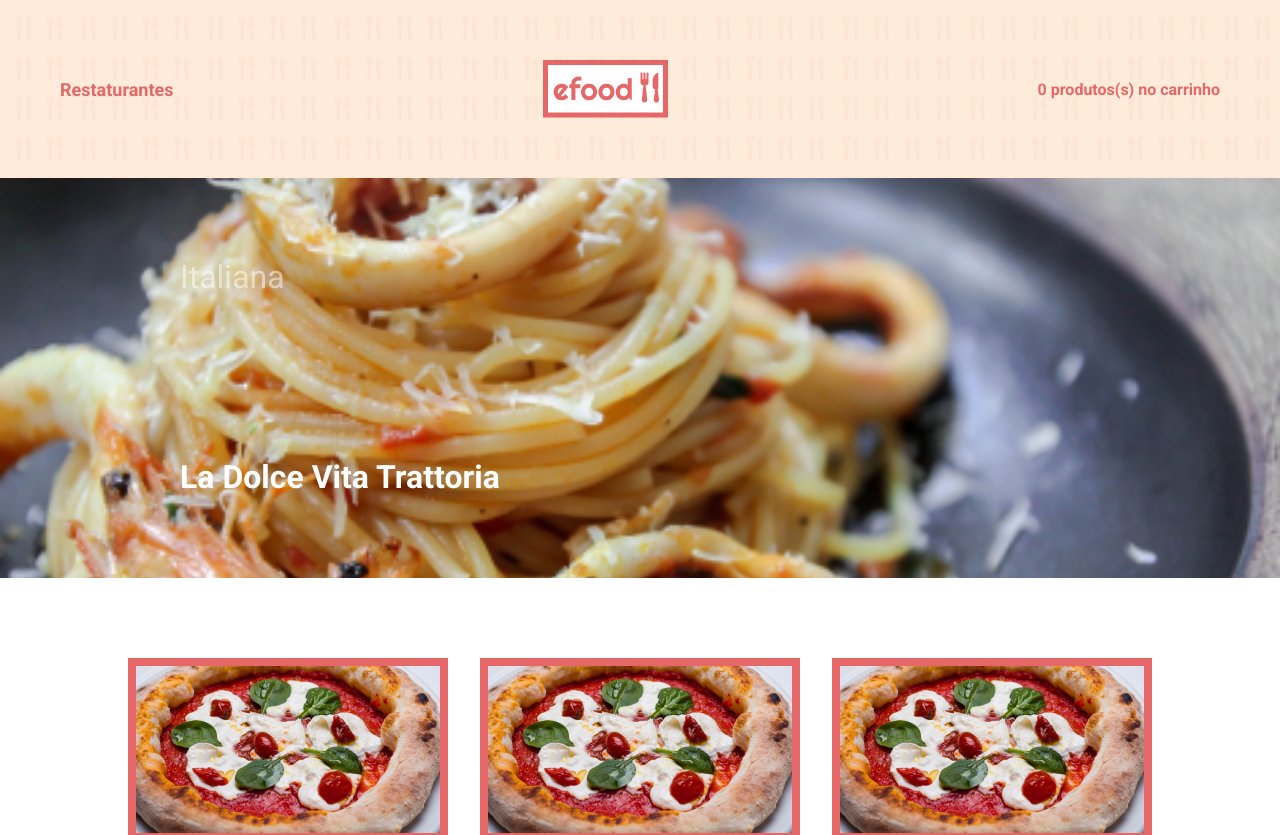
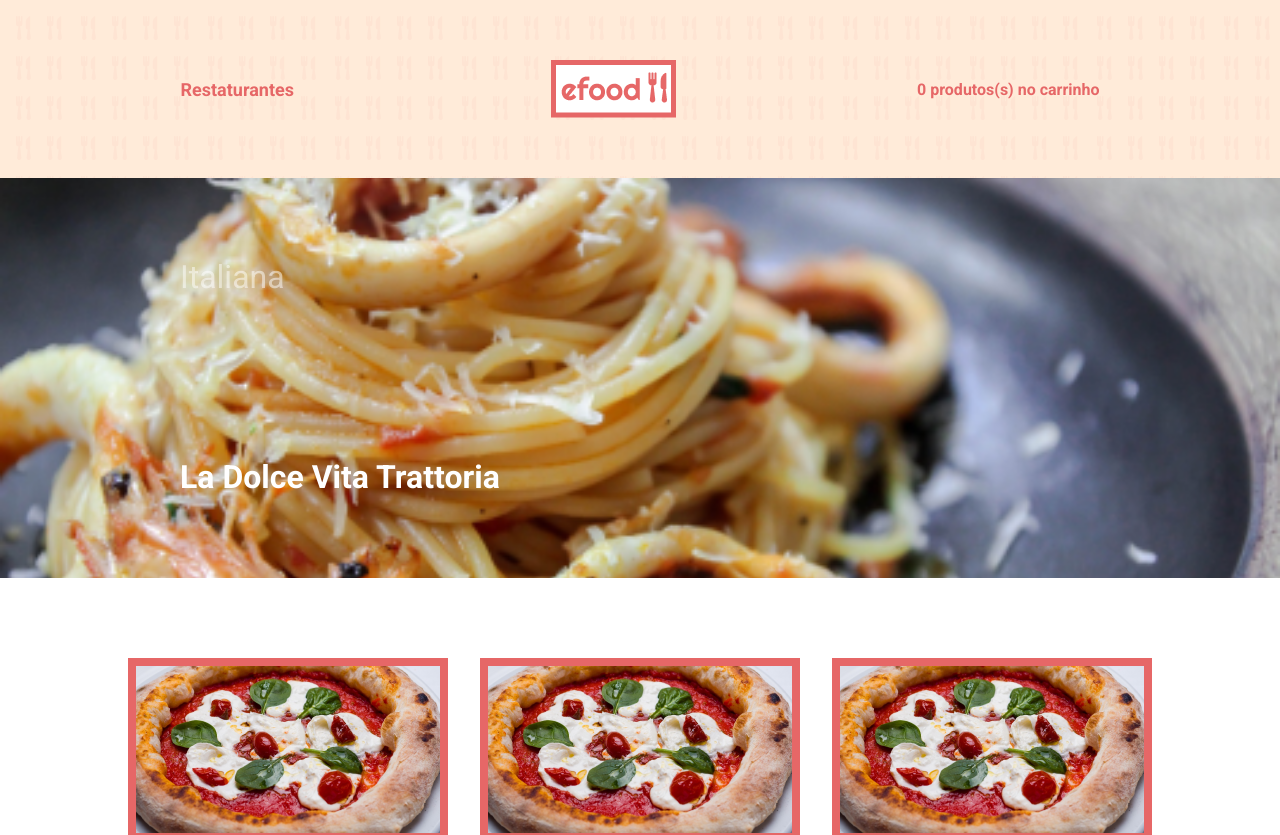
Before and after one commit to LucasVoyager/efood, a React (Create React App) app: page /perfil in a window 1280 px wide. Shown: the top 835 px of the page. Built offline with nearby package versions, Linux system fonts and the light colour scheme.

Commit message:
fix: corrigindo logo hero com footer

```diff
--- a/src/components/Hero/styles.ts
+++ b/src/components/Hero/styles.ts
@@ -7,9 +7,13 @@ import { Colors } from '../../styles/variables'
 export const HeroContainer = styled.header`
   background-image: url(${vector});
   display: flex;
-  justify-content: space-between;
+  justify-content: space-around;
   padding: 60px;
   align-items: center;
+
+  img {
+    margin-left: 16px;
+  }
 `
 
 export const Cart = styled.a`
```
